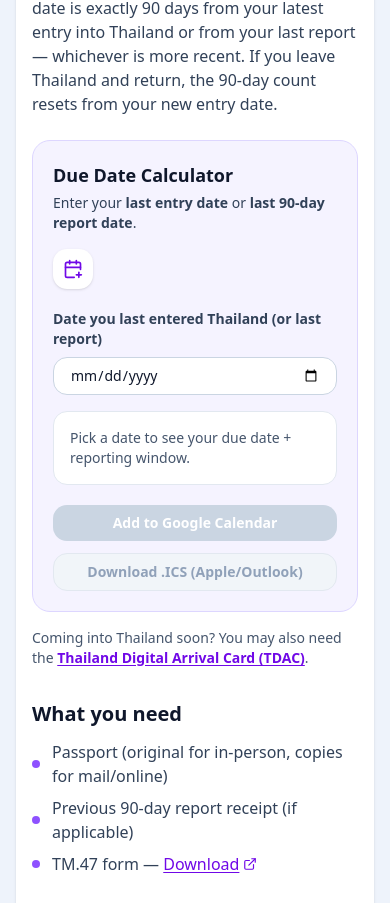
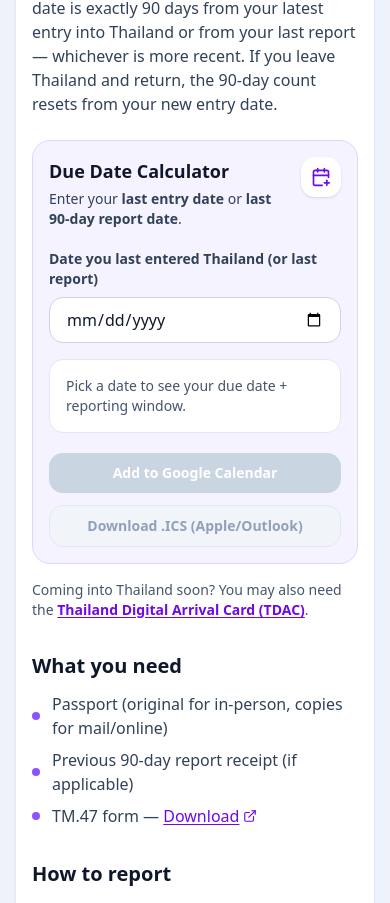
Before and after one commit to richardwskinner/thai-visa-checklist, a Next.js app: page /guides/90-day-reporting in a window 390 px wide. Shown: the part 1054-1957 px from the top of the page. Built offline with nearby package versions, Linux system fonts and the light colour scheme.

Commit message:
90 day phone fix2

```diff
--- a/app/guides/90-day-reporting/NinetyDayCalculator.tsx
+++ b/app/guides/90-day-reporting/NinetyDayCalculator.tsx
@@ -133,10 +133,10 @@ export default function NinetyDayCalculator() {
   }
 
   return (
-    <div className="mt-6 rounded-2xl border border-violet-200 bg-violet-50 p-5 sm:p-6">
+    <div className="mt-6 max-w-full overflow-hidden rounded-2xl border border-violet-200 bg-violet-50 p-4 sm:p-6">
       {/* Header */}
-      <div className="flex flex-col gap-4 sm:flex-row sm:items-start sm:justify-between sm:gap-4">
-        <div className="min-w-0">
+      <div className="flex items-start justify-between gap-3">
+        <div className="min-w-0 flex-1">
           <h3 className="text-lg font-extrabold text-slate-900">Due Date Calculator</h3>
           <p className="mt-1 text-sm text-slate-700">
             Enter your <span className="font-semibold">last entry date</span> or{" "}
@@ -150,21 +150,21 @@ export default function NinetyDayCalculator() {
       </div>
 
       <div className="mt-5 space-y-4">
-        {/* ✅ iOS date overflow fix */}
+        {/* Date input */}
         <div className="min-w-0">
           <label className="block text-sm font-semibold text-slate-700">
             Date you last entered Thailand (or last report)
           </label>
 
-          <div className="mt-2 w-full min-w-0 overflow-hidden rounded-xl border border-slate-300 bg-white">
-            <input
-              type="date"
-              value={baseDate}
-              onChange={(e) => setBaseDate(e.target.value)}
-              className="block w-full min-w-0 bg-transparent px-4 py-2 text-sm text-slate-900 outline-none
-                         appearance-none [-webkit-appearance:none] focus:ring-2 focus:ring-violet-400"
-            />
-          </div>
+          <input
+            type="date"
+            value={baseDate}
+            onChange={(e) => setBaseDate(e.target.value)}
+            className="mt-2 block w-full max-w-full rounded-xl border border-slate-300 bg-white px-4 py-2.5
+                       text-base text-slate-900 outline-none
+                       appearance-none [-webkit-appearance:none] [font-size:16px]
+                       focus:ring-2 focus:ring-violet-400"
+          />
         </div>
 
         <div className="rounded-xl border border-slate-200 bg-white p-4">
@@ -182,13 +182,13 @@ export default function NinetyDayCalculator() {
         </div>
       </div>
 
-      {/* Buttons */}
-      <div className="mt-5 grid gap-3 sm:flex sm:flex-wrap">
+      {/* Buttons — always stack on mobile */}
+      <div className="mt-5 flex flex-col gap-3">
         <a
           href={result?.googleUrl ?? "#"}
           target="_blank"
           rel="noopener noreferrer"
-          className={`inline-flex w-full items-center justify-center rounded-xl px-4 py-2 text-sm font-semibold text-white sm:w-auto ${
+          className={`inline-flex w-full items-center justify-center rounded-xl px-4 py-2.5 text-sm font-semibold text-white ${
             result ? "bg-violet-600 hover:bg-violet-700" : "cursor-not-allowed bg-slate-300"
           }`}
           onClick={(e) => {
@@ -202,7 +202,7 @@ export default function NinetyDayCalculator() {
           type="button"
           onClick={downloadICS}
           disabled={!result}
-          className={`inline-flex w-full items-center justify-center rounded-xl px-4 py-2 text-sm font-semibold sm:w-auto ${
+          className={`inline-flex w-full items-center justify-center rounded-xl px-4 py-2.5 text-sm font-semibold ${
             result
               ? "border border-slate-300 bg-white text-slate-900 hover:bg-slate-50"
               : "cursor-not-allowed border border-slate-200 bg-slate-100 text-slate-400"
```
